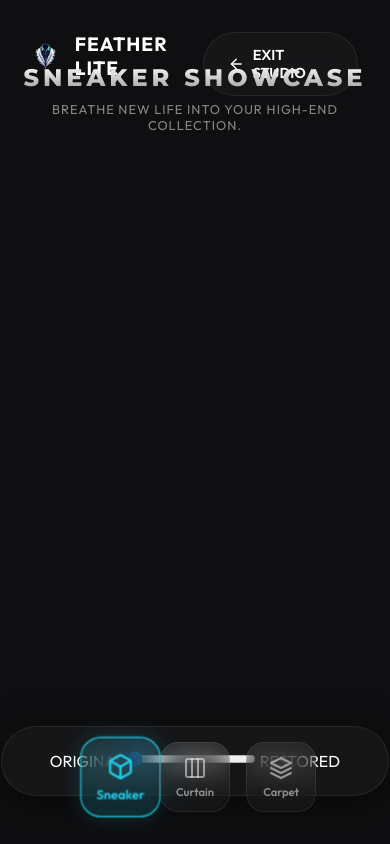
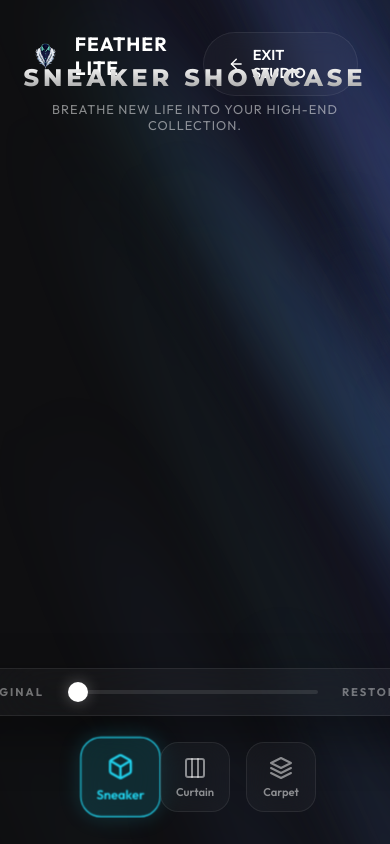
Before and after one commit to DHNSHYDV/dec_sol, a Flask app: page /experience in a window 390 px wide. Run offline with Flask 3, Linux system fonts and the light colour scheme.

Commit message:
Fix carpet top-down view, eliminate Z-fighting, and restore glowing beams background

```diff
--- a/static/js/feather_scene.js
+++ b/static/js/feather_scene.js
@@ -65,13 +65,23 @@ if (container) {
         const scale = getTargetScale(cat);
         model.scale.set(scale, scale, scale);
 
-        // Vertical offset adjustments
+        // Vertical offset adjustments (centered)
         const offsets = {
-            sneaker: -0.8,
-            curtain: -1.5,
-            carpet: -0.5
+            sneaker: -0.2,
+            curtain: -0.2,
+            carpet: 0
         };
         model.position.set(0, offsets[cat] || 0, 0);
+
+        if (cat === 'carpet') {
+            // Adjust so it lies flat on the screen.
+            // The original object seems to be diagonal.
+            // Let's force it to look flat by adjusting X and Z.
+            model.rotation.set(-Math.PI / 2, 0, Math.PI / 4);
+        } else {
+            model.rotation.set(0, 0, 0);
+        }
+
         model.visible = startVisible;
 
         model.traverse((child) => {
@@ -140,10 +150,15 @@ if (container) {
             models[activeCategory].clean.visible = true;
             models[activeCategory].dirty.visible = true;
 
-            // Re-apply scale for safety
+            // Re-apply original scales without the 0.995 hack
             const targetScale = getTargetScale(category);
             models[activeCategory].clean.scale.set(targetScale, targetScale, targetScale);
             models[activeCategory].dirty.scale.set(targetScale, targetScale, targetScale);
+
+            // Fix Z-fighting by slightly nudging the dirty model backwards relative to the camera
+            // Since camera is at +Z and models are at 0, moving dirty to slightly negative Z helps.
+            models[activeCategory].clean.position.z = 0;
+            models[activeCategory].dirty.position.z = -0.01;
 
             // Trigger immediate dissolve update
             window.updateShoeDissolve(0);
@@ -157,7 +172,7 @@ if (container) {
         requestAnimationFrame(animate);
         const time = clock.getElapsedTime();
 
-        // Rotate active models
+        // Rotate active models (All use Y rotation. For carpet, since X is 90 deg, local Y axis points to camera, creating a pinwheel spin.)
         if (models[activeCategory].loaded) {
             if (models[activeCategory].clean) models[activeCategory].clean.rotation.y = time * 0.2;
             if (models[activeCategory].dirty) models[activeCategory].dirty.rotation.y = time * 0.2;
--- a/templates/experience.html
+++ b/templates/experience.html
@@ -196,15 +196,63 @@
         }
 
         .control-panel {
-            background: var(--glass-bg);
-            border: 1px solid var(--glass-border);
-            backdrop-filter: blur(20px);
-            padding: 1.5rem 3rem;
+            background: rgba(255, 255, 255, 0.03);
+            border: 1px solid rgba(255, 255, 255, 0.08);
+            backdrop-filter: blur(25px);
+            padding: 1rem 2.5rem;
             border-radius: 100px;
             display: flex;
             align-items: center;
             gap: 2rem;
-            box-shadow: 0 10px 40px rgba(0, 0, 0, 0.5);
+            box-shadow: 0 20px 50px rgba(0, 0, 0, 0.4);
+            pointer-events: all;
+        }
+
+        .slider-container {
+            display: flex;
+            align-items: center;
+            gap: 1.5rem;
+        }
+
+        .slider-label {
+            font-size: 0.7rem;
+            font-weight: 800;
+            letter-spacing: 2px;
+            color: rgba(255, 255, 255, 0.4);
+        }
+
+        input[type=range].res-slider {
+            -webkit-appearance: none;
+            width: 500px;
+            background: transparent;
+        }
+
+        input[type=range].res-slider:focus {
+            outline: none;
+        }
+
+        input[type=range].res-slider::-webkit-slider-runnable-track {
+            width: 100%;
+            height: 4px;
+            cursor: pointer;
+            background: rgba(255, 255, 255, 0.1);
+            border-radius: 2px;
+        }
+
+        input[type=range].res-slider::-webkit-slider-thumb {
+            height: 20px;
+            width: 20px;
+            border-radius: 50%;
+            background: #fff;
+            cursor: pointer;
+            -webkit-appearance: none;
+            margin-top: -8px;
+            box-shadow: 0 0 15px rgba(255, 255, 255, 0.3);
+            transition: transform 0.2s ease;
+        }
+
+        input[type=range].res-slider:active::-webkit-slider-thumb {
+            transform: scale(1.2);
         }
 
         /* Loading Overlay */
@@ -253,6 +301,14 @@
                 gap: 1rem;
             }
 
+            .footer-controls {
+                bottom: 8rem;
+            }
+
+            input[type=range].res-slider {
+                width: 250px;
+            }
+
             .exp-title {
                 font-size: 1.5rem;
             }
@@ -262,10 +318,23 @@
                 padding: 0 1rem;
             }
         }
+
+        #beams-canvas {
+            position: fixed;
+            top: 0;
+            left: 0;
+            width: 100vw;
+            height: 100vh;
+            z-index: 1;
+            /* Behind UI, but interacts visually with 3D model */
+            pointer-events: none;
+        }
     </style>
 </head>
 
 <body>
+    <canvas id="beams-canvas"></canvas>
+
 
     <div id="loading-overlay">
         <div class="spinner"></div>
@@ -385,6 +454,91 @@
             loader.style.opacity = '0';
             setTimeout(() => loader.style.display = 'none', 800);
         });
+
+        // ═══ Beams Background Animation ═══
+        let beamsAnimFrame = null;
+        let beams = [];
+        const BEAM_COUNT = 30;
+
+        function createBeam(w, h) {
+            return {
+                x: Math.random() * w * 1.5 - w * 0.25,
+                y: Math.random() * h * 1.5 - h * 0.25,
+                width: 30 + Math.random() * 60,
+                length: h * 2.5,
+                angle: -35 + Math.random() * 10,
+                speed: 0.6 + Math.random() * 1.2,
+                opacity: 0.12 + Math.random() * 0.16,
+                hue: 190 + Math.random() * 70, // Cyan spectrum
+                pulse: Math.random() * Math.PI * 2,
+                pulseSpeed: 0.02 + Math.random() * 0.03,
+            };
+        }
+
+        function resetBeam(beam, index, w, h) {
+            const col = index % 3;
+            const spacing = w / 3;
+            beam.y = h + 100;
+            beam.x = col * spacing + spacing / 2 + (Math.random() - 0.5) * spacing * 0.5;
+            beam.width = 100 + Math.random() * 100;
+            beam.speed = 0.5 + Math.random() * 0.4;
+            beam.hue = 190 + (index * 70) / BEAM_COUNT;
+            beam.opacity = 0.2 + Math.random() * 0.1;
+            return beam;
+        }
+
+        function startBeamsAnimation() {
+            const canvas = document.getElementById('beams-canvas');
+            if (!canvas) return;
+            const ctx = canvas.getContext('2d');
+            if (!ctx) return;
+
+            const dpr = window.devicePixelRatio || 1;
+            canvas.width = window.innerWidth * dpr;
+            canvas.height = window.innerHeight * dpr;
+            ctx.scale(dpr, dpr);
+
+            const w = window.innerWidth;
+            const h = window.innerHeight;
+            beams = Array.from({ length: BEAM_COUNT }, () => createBeam(w, h));
+
+            function drawBeam(beam) {
+                ctx.save();
+                ctx.translate(beam.x, beam.y);
+                ctx.rotate((beam.angle * Math.PI) / 180);
+                const pulsingOpacity = beam.opacity * (0.8 + Math.sin(beam.pulse) * 0.2);
+                const grad = ctx.createLinearGradient(0, 0, 0, beam.length);
+                grad.addColorStop(0, `hsla(${beam.hue}, 85%, 65%, 0)`);
+                grad.addColorStop(0.1, `hsla(${beam.hue}, 85%, 65%, ${pulsingOpacity * 0.5})`);
+                grad.addColorStop(0.4, `hsla(${beam.hue}, 85%, 65%, ${pulsingOpacity})`);
+                grad.addColorStop(0.6, `hsla(${beam.hue}, 85%, 65%, ${pulsingOpacity})`);
+                grad.addColorStop(0.9, `hsla(${beam.hue}, 85%, 65%, ${pulsingOpacity * 0.5})`);
+                grad.addColorStop(1, `hsla(${beam.hue}, 85%, 65%, 0)`);
+                ctx.fillStyle = grad;
+                ctx.fillRect(-beam.width / 2, 0, beam.width, beam.length);
+                ctx.restore();
+            }
+
+            function animate() {
+                ctx.clearRect(0, 0, canvas.width, canvas.height);
+                ctx.filter = 'blur(35px)';
+                beams.forEach((beam, i) => {
+                    beam.y -= beam.speed;
+                    beam.pulse += beam.pulseSpeed;
+                    if (beam.y + beam.length < -100) {
+                        resetBeam(beam, i, w, h);
+                    }
+                    drawBeam(beam);
+                });
+                beamsAnimFrame = requestAnimationFrame(animate);
+            }
+
+            animate();
+        }
+
+        window.addEventListener('DOMContentLoaded', () => {
+            startBeamsAnimation();
+        });
     </script>
 </body>
 
```
